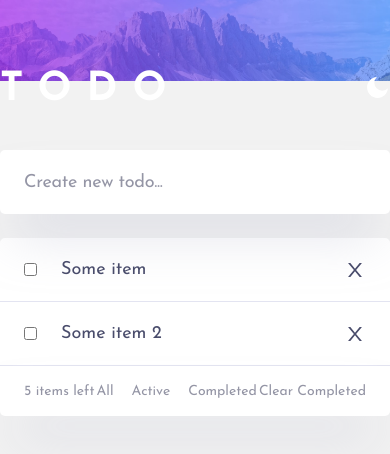
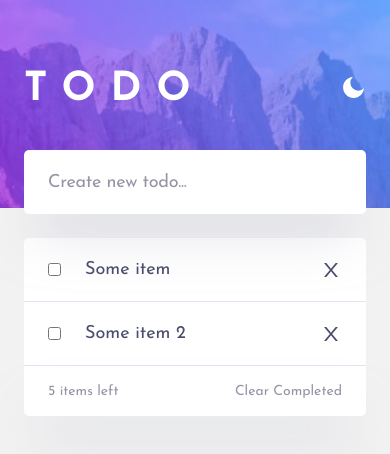
Before and after one commit to EdwinSch/react-todo-list, a React (Vite) app: page / in a window 390 px wide. Shown: the top 454 px of the page. Built offline with nearby package versions, Linux system fonts and the light colour scheme.

Commit message:
adding responsive styles

```diff
--- a/src/App.jsx
+++ b/src/App.jsx
@@ -1,6 +1,7 @@
 import Header from "./components/Header";
 import Input from "./components/Input";
 import List from "./components/List";
+import SortButtons from "./components/SortButtons";
 
 function App() {
   return (
@@ -8,6 +9,9 @@ function App() {
       <Header />
       <Input />
       <List />
+      <div className="toggle-show toggle-hide">
+        <SortButtons />
+      </div>
     </main>
   );
 }
--- a/src/components/Buttons.jsx
+++ /dev/null
@@ -1,15 +0,0 @@
-const Buttons = () => {
-  return (
-    <section className="buttons-container">
-      <p className="items-left">5 items left</p>
-      <div className="cat-buttons">
-        <button type="button">All</button>
-        <button type="button">Active</button>
-        <button type="button">Completed</button>
-      </div>
-      <button type="button">Clear Completed</button>
-    </section>
-  );
-};
-
-export default Buttons;
--- /dev/null
+++ b/src/components/Footer.jsx
@@ -0,0 +1,15 @@
+import SortButtons from "./SortButtons";
+
+const Footer = () => {
+  return (
+    <footer>
+      <p className="items-left">5 items left</p>
+      <div className="toggle-hide toggle-show">
+        <SortButtons />
+      </div>
+      <button type="button">Clear Completed</button>
+    </footer>
+  );
+};
+
+export default Footer;
--- a/src/components/List.jsx
+++ b/src/components/List.jsx
@@ -1,4 +1,4 @@
-import Buttons from "./Buttons";
+import Footer from "./Footer";
 
 import { AiOutlineClose } from "react-icons/ai";
 
@@ -21,7 +21,7 @@ const List = () => {
           </div>
         </li>
       </ul>
-      <Buttons />
+      <Footer />
     </section>
   );
 };
--- /dev/null
+++ b/src/components/SortButtons.jsx
@@ -0,0 +1,11 @@
+const SortButtons = () => {
+  return (
+    <div className="sort-buttons-container">
+      <button type="button">All</button>
+      <button type="button">Active</button>
+      <button type="button">Completed</button>
+    </div>
+  );
+};
+
+export default SortButtons;
--- a/src/styles/main.scss
+++ b/src/styles/main.scss
@@ -15,20 +15,27 @@ $bgFields: #ffffff;
 $todoText: #494c6b;
 $text: #9495a5;
 $borderColor: #e3e4f1;
-$bgImage: url(../assets/bg-desktop-light.jpg);
+$bgImageDesktop: url(../assets/bg-desktop-light.jpg);
+$bgImgageMobile: url(../assets/bg-mobile-light.jpg);
 
 // Main Styles
 body {
   font-family: $font;
   background: $bgBody;
   height: 100vh;
-  padding-top: 70px;
-  background-image: $bgImage;
+  padding: 70px 24px;
+  background-image: $bgImageDesktop;
   background-repeat: no-repeat;
   background-size: contain;
 }
+
+@media only screen and (max-width: 600px) {
+  body {
+    background-image: $bgImgageMobile;
+  }
+}
+
 main {
-  // border: $inspect;
   margin: 0 auto;
   max-width: 541px;
 }
@@ -82,7 +89,6 @@ header {
 
 // List
 .list-container {
-  // border: $inspect;
   margin-top: 24px;
   width: 100%;
 
@@ -122,8 +128,8 @@ header {
   }
 }
 
-// Buttons
-.buttons-container {
+// Footer
+footer {
   width: 100%;
   height: 50px;
   background: $bgFields;
@@ -137,11 +143,6 @@ header {
   p {
     font-size: 0.875rem;
     color: $text;
-  }
-
-  .cat-buttons {
-    display: flex;
-    gap: 18px;
   }
 
   button {
@@ -159,3 +160,21 @@ header {
     color: $todoText;
   }
 }
+
+// Sort Buttons
+.sort-buttons-container {
+  display: flex;
+  gap: 18px;
+}
+
+@media only screen and (max-width: 600px) {
+  .toggle-hide {
+    display: none;
+  }
+}
+
+@media only screen and (min-width: 600px) {
+  .toggle-show {
+    display: block;
+  }
+}
```
